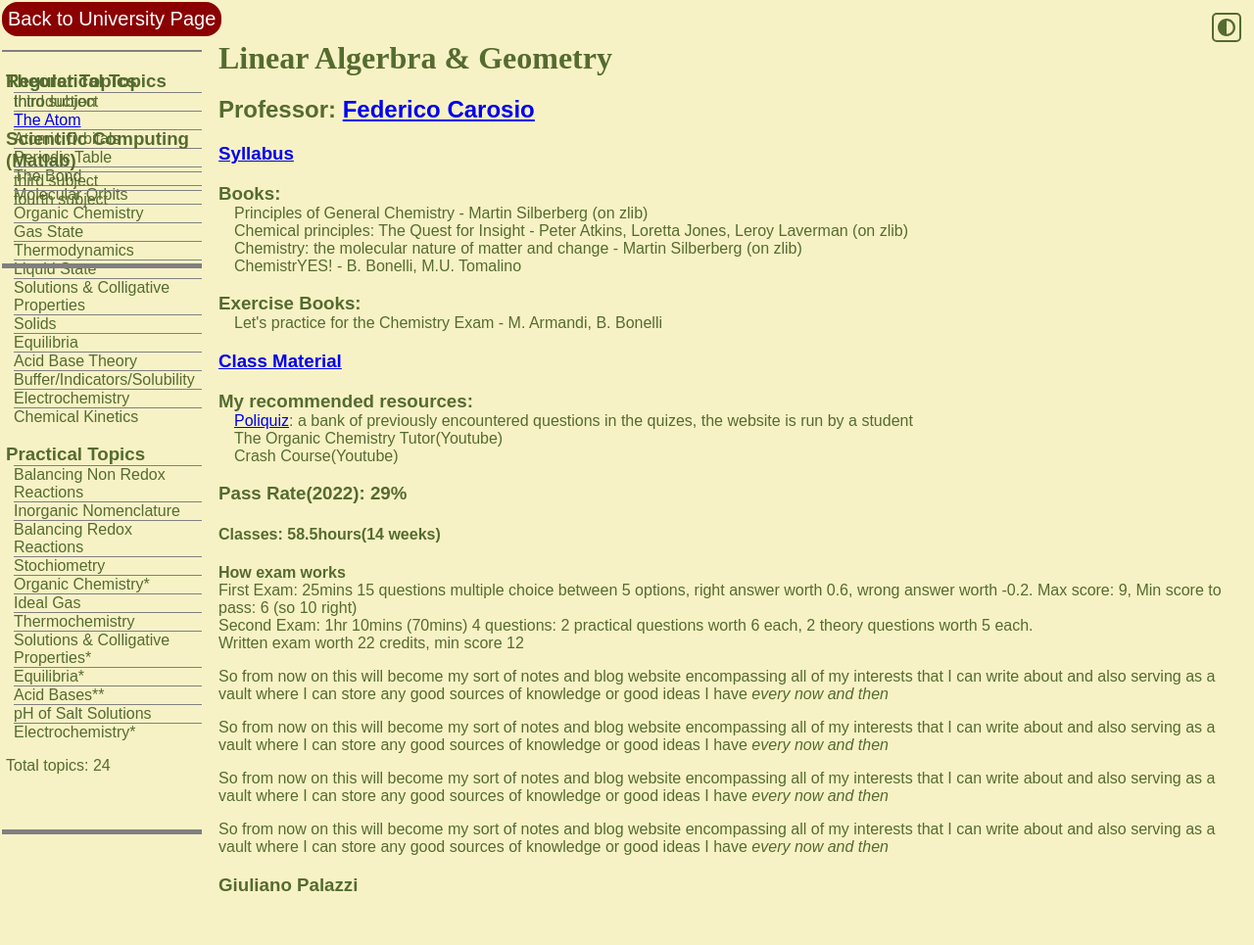
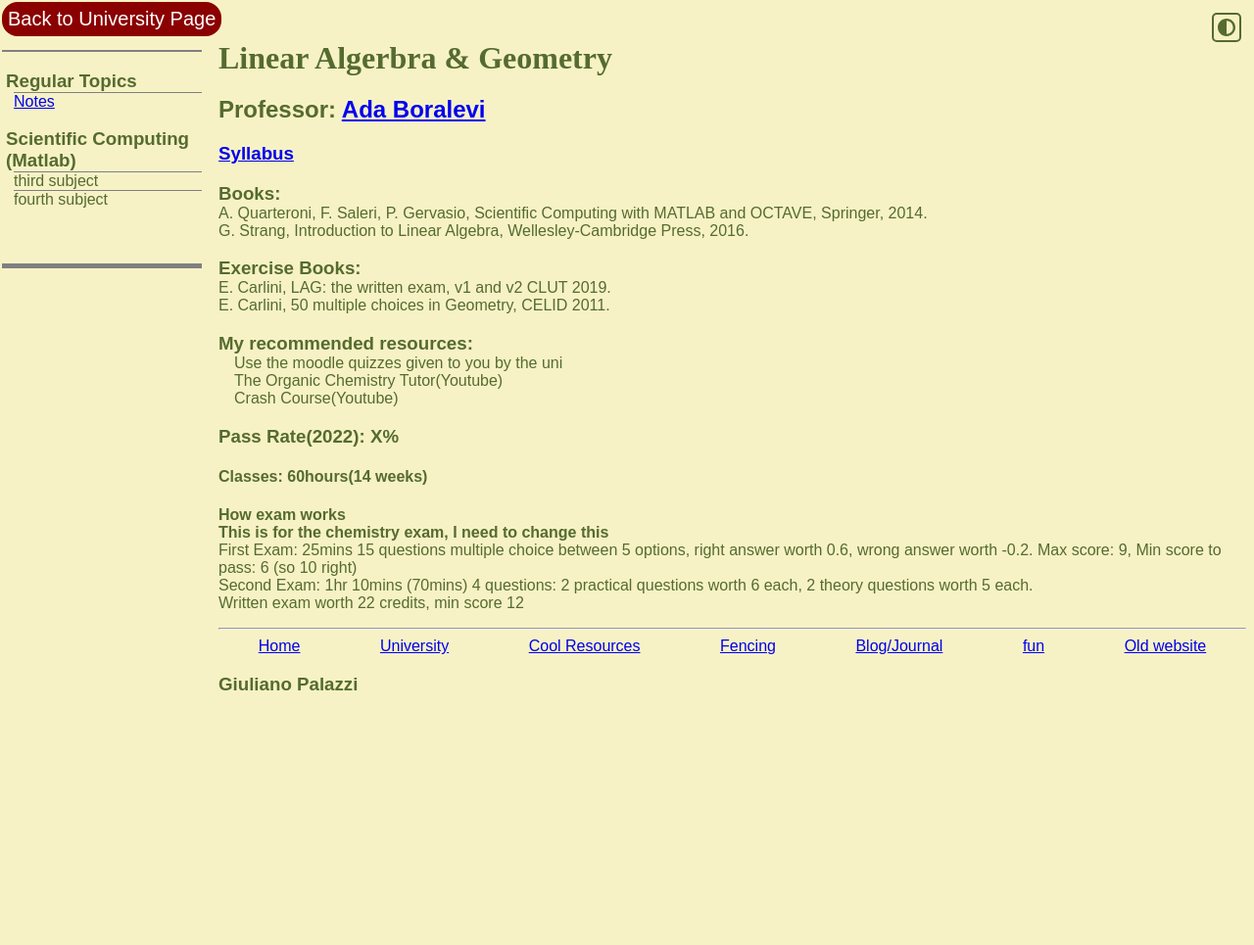
Before and after one commit to GiulianoPalazzi/giulianopalazzi.github.io, a Jekyll site: the page built from uni/lag/lag_index.html, in a window 1280 px wide. Shown: the whole page at 98% size. Built offline with Jekyll 4.4.1, drawn with Linux system fonts in a browser that asks for light colours; nearby versions of some CDN libraries; after the commit the page ends 900 px from its top, so only the background shows below that.

Commit message:
updated the home page and most importantly fixed and started adding lag notes

```diff
--- a/_includes/footer.html
+++ b/_includes/footer.html
@@ -1,3 +1,13 @@
 <footer>
-	<h3>Giuliano Palazzi</h3>
+  <hr>
+  <div style="display: flex; flex-direction: row">
+    <div style="flex-grow: 1; text-align: center"><a href="/">Home</a></div>
+    <div style="flex-grow: 1; text-align: center"><a href="/uni/">University</a></div>
+    <div style="flex-grow: 1; text-align: center"><a href="/Cool_Resources/">Cool Resources</a></div>
+    <div style="flex-grow: 1; text-align: center"><a href="/esgrima/">Fencing</a></div>
+    <div style="flex-grow: 1; text-align: center"><a href="/blog/">Blog/Journal</a></div>
+    <div style="flex-grow: 1; text-align: center"><a href="/fun/">fun</a></div>
+    <div style="flex-grow: 1; text-align: center"><a href="old_website/index.html">Old website</a></div>
+  </div>
+  <h3>Giuliano Palazzi</h3>
 </footer>
--- a/uni/lag/lag_index.html
+++ b/uni/lag/lag_index.html
@@ -5,43 +5,31 @@
 <h1>Linear Algerbra & Geometry</h1>
 <h2>
 	Professor:
-        <a
-          href="https://www.disat.polito.it/personale/scheda/(nominativo)/federico.carosio"
-          >Federico Carosio</a
-        >
+	<a href="https://www.disma.polito.it/personale/scheda/(nominativo)/ada.boralevi">Ada Boralevi</a>
 </h2>
 <h3><a href="syllabus.html">Syllabus</a></h3>
 <h3 style="margin-bottom: 0px">Books:</h3>
 <p style="margin-top: 0px">
-        &emsp;Principles of General Chemistry - Martin Silberberg (on zlib)<br />
-        &emsp;Chemical principles: The Quest for Insight - Peter Atkins, Loretta
-        Jones, Leroy Laverman (on zlib)<br />
-        &emsp;Chemistry: the molecular nature of matter and change - Martin
-        Silberberg (on zlib)<br />
-        &emsp;ChemistrYES! - B. Bonelli, M.U. Tomalino<br />
+	A. Quarteroni, F. Saleri, P. Gervasio, Scientific Computing with MATLAB and OCTAVE, Springer, 2014.<br>
+	G. Strang, Introduction to Linear Algebra, Wellesley-Cambridge Press, 2016.<br>
 </p>
 
 <h3 style="margin-bottom: 0px">Exercise Books:</h3>
 <p style="margin-top: 0px">
-        &emsp;Let's practice for the Chemistry Exam - M. Armandi, B. Bonelli
+	E. Carlini, LAG: the written exam, v1 and v2 CLUT 2019.<br>
+	E. Carlini, 50 multiple choices in Geometry, CELID 2011.<br>
 </p>
-      <h3>
-        <a
-          href="https://didattica.polito.it/pls/portal30/sviluppo.pagina_corso.main"
-          target="_blank"
-          >Class Material</a
-        >
-      </h3>
 <h3 style="margin-bottom: 0px">My recommended resources:</h3>
 <p style="margin-top: 0px">
-      &emsp;<a href="https://poliquiz.it/course/2" target="_blank">Poliquiz</a>: a bank of previously encountered questions in the quizes, the website is run by a student<br />
+	&emsp;Use the moodle quizzes given to you by the uni<br />
 	&emsp;The Organic Chemistry Tutor(Youtube)<br />
 	&emsp;Crash Course(Youtube)
 </p>
-      <h3>Pass Rate(2022): 29%</h3>
-      <h4>Classes: 58.5hours(14 weeks)</h4>
+<h3>Pass Rate(2022): X%</h3>
+<h4>Classes: 60hours(14 weeks)</h4>
 <h4 style="margin-bottom: 0px">How exam works</h4>
 <p style="margin-top: 0px">
+	<b>This is for the chemistry exam, I need to change this</b><br />
 	First Exam: 25mins 15 questions multiple choice between 5 options, right
 	answer worth 0.6, wrong answer worth -0.2. Max score: 9, Min score to
 	pass: 6 (so 10 right)<br />
@@ -49,67 +37,9 @@
 	Written exam worth 22 credits, min score 12
 </p>
 <div class="left_panel">
-      <h3>Theoretical Topics</h3>
-      <ul>
-        <li>Introduction</li>
-	<li><a href="the_atom">The Atom</a></li>
-        <li>Atomic Orbitals</li>
-        <li>Periodic Table</li>
-        <li>The Bond</li>
-        <li>Molecular Orbits</li>
-        <li>Organic Chemistry</li>
-        <li>Gas State</li>
-        <li>Thermodynamics</li>
-        <li>Liquid State</li>
-        <li>Solutions & Colligative Properties</li>
-        <li>Solids</li>
-        <li>Equilibria</li>
-        <li>Acid Base Theory</li>
-        <li>Buffer/Indicators/Solubility</li>
-        <li>Electrochemistry</li>
-        <li>Chemical Kinetics</li>
-        <!--
-        <li>week01</li>
-        <li>week02</li>
-        <li>week03</li>
-        <li>week04</li>
-        <li>week05</li>
-        <li>week06</li>
-        <li>week07</li>
-        <li>week08</li>
-        <li>week09</li>
-        <li>week10</li>
-        <li>week11</li>
-        <li>week12</li>
-        <li>week13</li>
-        <li>week14</li>
-        -->
-      </ul>
-      <h3>Practical Topics</h3>
-      <ul>
-        <li>Balancing Non Redox Reactions</li>
-        <li>Inorganic Nomenclature</li>
-        <li>Balancing Redox Reactions</li>
-        <li>Stochiometry</li>
-        <li>Organic Chemistry*</li>
-        <li>Ideal Gas</li>
-        <li>Thermochemistry</li>
-        <li>Solutions & Colligative Properties*</li>
-        <li>Equilibria*</li>
-        <li>Acid Bases**</li>
-        <li>pH of Salt Solutions</li>
-        <li>Electrochemistry*</li>
-      </ul>
-      <p>Total topics: 24</p>
-    </div>
-    <!-- for future task: try to include the </main> closing tag before the left panel div starts -->
-            <p>So from now on this will become my sort of notes and blog website encompassing all of my interests that I can write about and also serving as a vault where I can store any good sources of knowledge or good ideas I have <i>every now and then</i></p>
-<p>So from now on this will become my sort of notes and blog website encompassing all of my interests that I can write about and also serving as a vault where I can store any good sources of knowledge or good ideas I have <i>every now and then</i></p><p>So from now on this will become my sort of notes and blog website encompassing all of my interests that I can write about and also serving as a vault where I can store any good sources of knowledge or good ideas I have <i>every now and then</i></p>
-            <p>So from now on this will become my sort of notes and blog website encompassing all of my interests that I can write about and also serving as a vault where I can store any good sources of knowledge or good ideas I have <i>every now and then</i></p>
-        <div class="left_panel">
 	<h3>Regular Topics</h3>
 	<ul>
-                <li>third subject</li>
+		<li><a href="lag_notes">Notes</a></li>
 	</ul>
 	<h3>Scientific Computing (Matlab)</h3>
 	<ul>
```
Also changed, not shown: index.md (+7 -8 lines), uni/lag/lag_notes.md (added, +47 -0 lines), uni/lag/syllabus.md (added, +68 -0 lines). Lines whose indentation alone changed are shown as unchanged.
